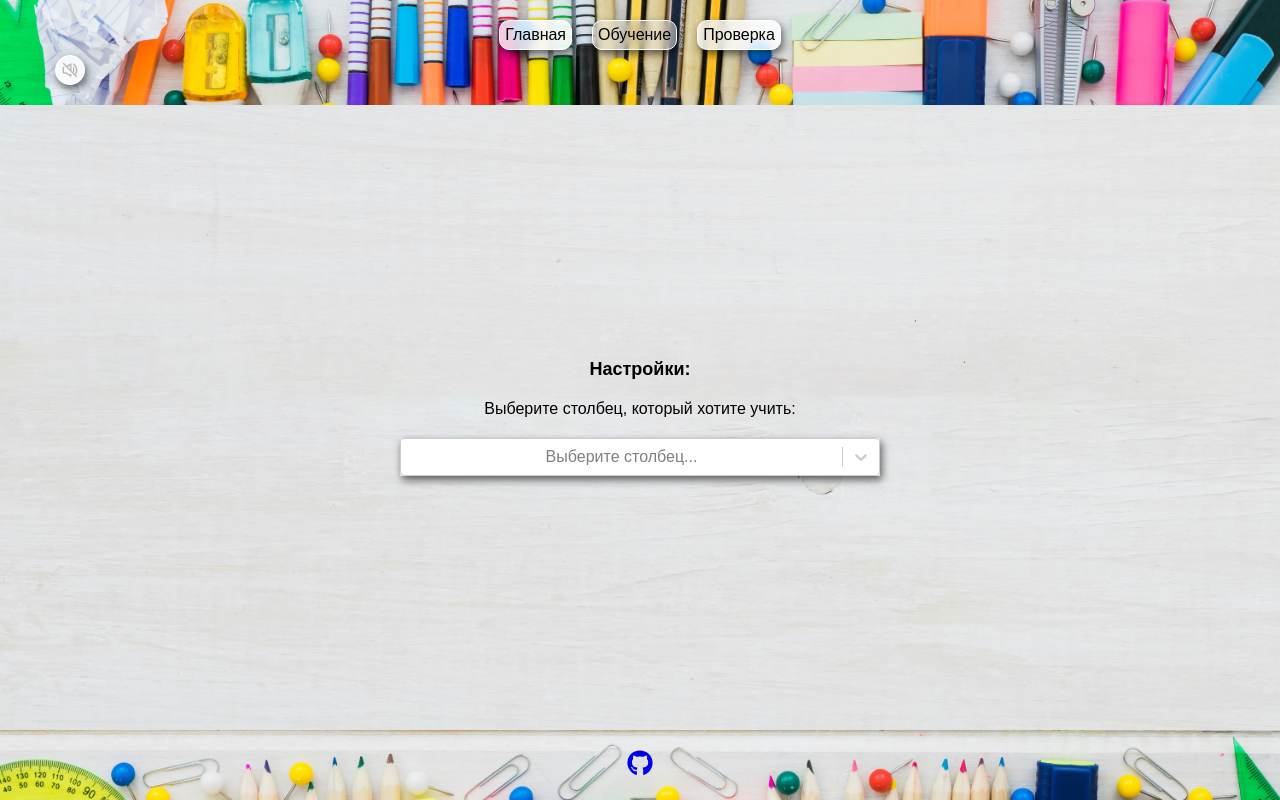
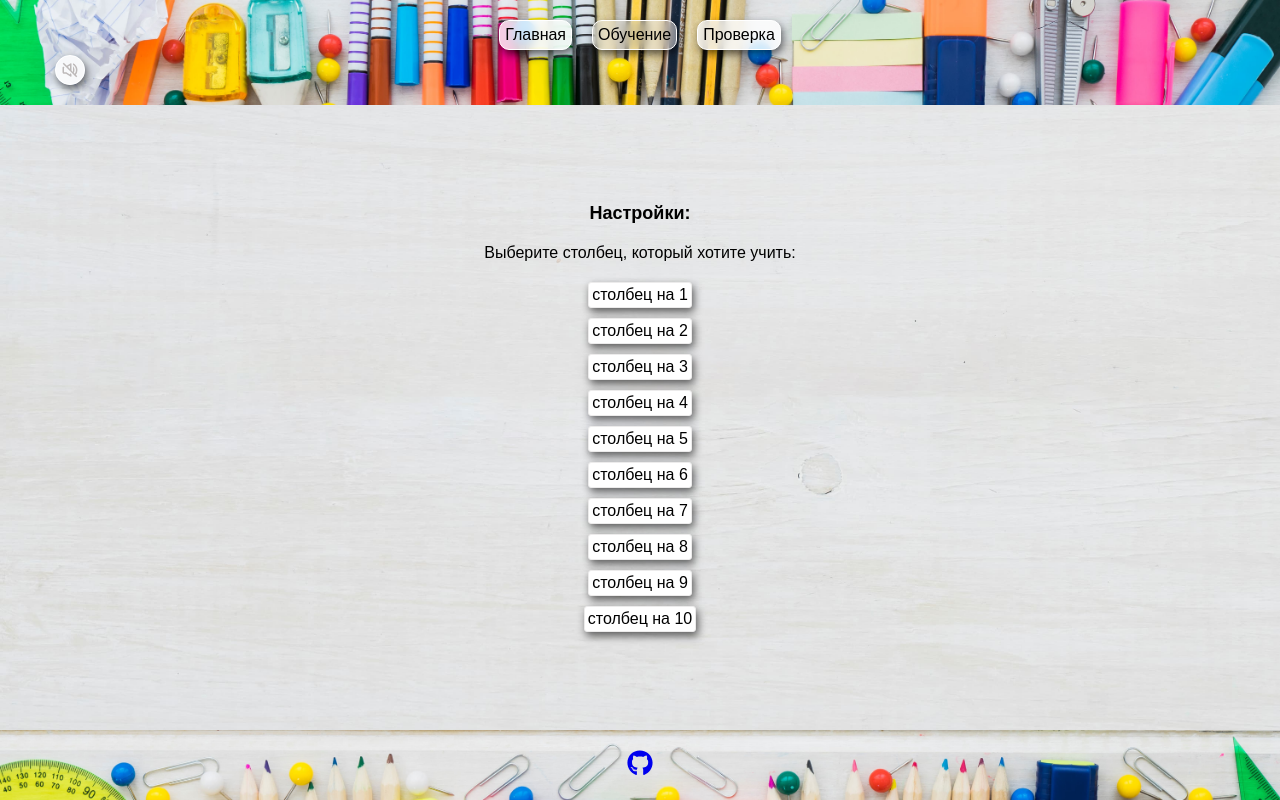
Before and after one commit to Andrgoit/multiplication-table, a React (Vite) app: page /learning in a window 1280 px wide. Built offline with nearby package versions, Linux system fonts and the light colour scheme.

Commit message:
change selection table

```diff
--- a/package.json
+++ b/package.json
@@ -15,7 +15,6 @@
     "react-icons": "^5.5.0",
     "react-player": "^3.3.2",
     "react-router": "^7.7.1",
-    "react-select": "^5.10.2",
     "react-toastify": "^11.0.5",
     "use-sound": "^5.0.0"
   },
--- a/src/components/SettingsLearningPage/SettingsLearningPage.jsx
+++ b/src/components/SettingsLearningPage/SettingsLearningPage.jsx
@@ -19,6 +19,17 @@ const options = [
 export default function SettingsLearningPage({ selecedNumber }) {
   const [selectedOption, setSelectedOption] = useState(null);
 
+  const elements = options.map(({ value, label }) => (
+    <li key={value}>
+      <button
+        onClick={() => setSelectedOption(value)}
+        className={styles.button}
+      >
+        {label}
+      </button>
+    </li>
+  ));
+
   useEffect(() => {
     selecedNumber(selectedOption);
   }, [selectedOption]);
@@ -26,13 +37,8 @@ export default function SettingsLearningPage({ selecedNumber }) {
     <div className={styles.container}>
       <h2 className={styles.title}>Настройки:</h2>
       <p>Выберите столбец, который хотите учить:</p>
-      <Select
-        options={options}
-        defaultValue={selectedOption}
-        onChange={setSelectedOption}
-        placeholder="Выберите столбец..."
-        className={styles.select}
-      />
+
+      <ul className={styles.list}>{elements}</ul>
     </div>
   );
 }
--- a/src/components/SettingsLearningPage/SettingsLearningPage.module.css
+++ b/src/components/SettingsLearningPage/SettingsLearningPage.module.css
@@ -12,9 +12,26 @@
   font-size: 18px;
 }
 
-.select {
+.list {
+  display: flex;
+  flex-direction: column;
+  gap: 10px;
+  align-items: center;
+}
+
+.button {
   width: 100%;
   max-width: 480px;
-  text-align: center;
+  font-size: 16px;
+  padding: 3px;
+  cursor: pointer;
+  border: 1px solid #ecebeb;
+  border-radius: 3px;
+  background-color: white;
+  transition: background-color 0.3s ease-in-out;
   box-shadow: 2px 4px 8px rgba(0, 0, 0, 0.6);
 }
+
+.button:hover {
+  background-color: rgb(230, 227, 227);
+}
--- a/src/pages/LearningPage/LearningPage.jsx
+++ b/src/pages/LearningPage/LearningPage.jsx
@@ -31,7 +31,7 @@ export default function LearningPage() {
 
   const selecedNumberHandler = (obj) => {
     if (obj) {
-      setSelectedTable(numbersObject[obj?.value]);
+      setSelectedTable(numbersObject[obj]);
     }
     return;
   };
```
Also changed, not shown: 1 other file (tests, documents, lock files or other folders).
